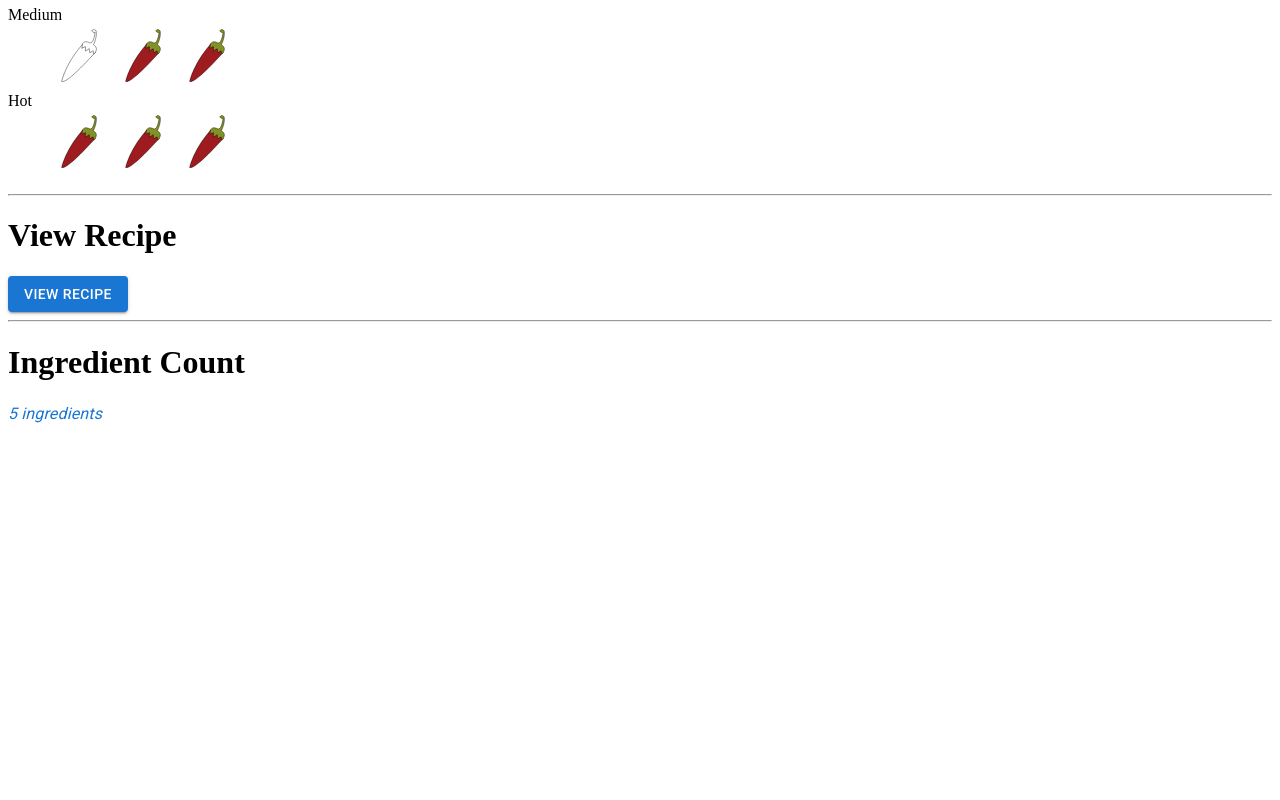
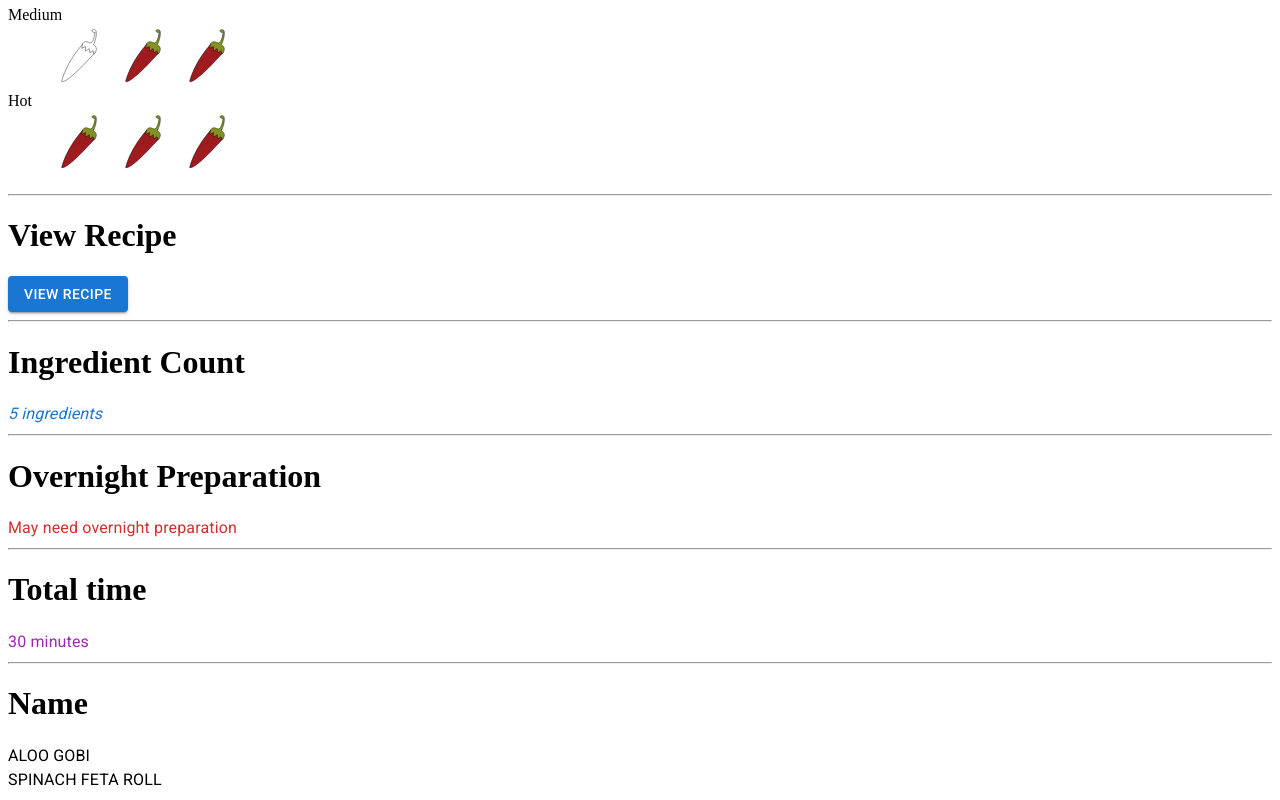
Before and after one commit to RecipeShelf/react, a React app: page / in a window 1280 px wide. Shown: the part 246-1046 px from the top of the page. Before the commit the page ends 800 px from the top, so only its background shows below. Built offline with nearby package versions, Linux system fonts and the light colour scheme.

Commit message:
Added a few more components

```diff
--- a/src/ComponentList.jsx
+++ b/src/ComponentList.jsx
@@ -1,8 +1,11 @@
 import React from "react";
 import { BrowserRouter as Router } from "react-router-dom";
-import IngredientCount from "./components/IngredientCountText";
-import SpiceLevel from "./components/SpiceLevelImages";
-import ViewRecipeButton from "./components/ViewRecipeButton";
+import IngredientCount from "./components/recipe/IngredientCountText";
+import NameText from "./components/recipe/NameText";
+import OvernightPreparationText from "./components/recipe/OvernightPreparationText";
+import SpiceLevel from "./components/recipe/SpiceLevelImages";
+import TotalTimeText from "./components/recipe/TotalTimeText";
+import ViewRecipeButton from "./components/recipe/ViewRecipeButton";
 
 const ComponentList = () => {
     return (
@@ -20,6 +23,16 @@ const ComponentList = () => {
             <hr />
             <h1>Ingredient Count</h1>
             <IngredientCount count={5}></IngredientCount>
+            <hr />
+            <h1>Overnight Preparation</h1>
+            <OvernightPreparationText></OvernightPreparationText>
+            <hr />
+            <h1>Total time</h1>
+            <TotalTimeText minutes={30}></TotalTimeText>
+            <hr />
+            <h1>Name</h1>
+            <NameText names={["Aloo Gobi", "Potato cauliflower"]}></NameText>
+            <NameText names={["Spinach feta roll"]}></NameText>
         </Router>
     )
 }
--- /dev/null
+++ b/src/components/recipe/NameText.jsx
@@ -0,0 +1,23 @@
+import * as React from "react";
+import { Typography, List, ListItem, Tooltip } from '@mui/material';
+
+function getList(names) {
+    return <React.Fragment><List>{names.map(i => <ListItem key={i}>{getText(i)}</ListItem>)}</List></React.Fragment>;
+}
+
+function getText(name) {
+    return <Typography fontStyle="bold" textTransform="uppercase">{name}</Typography>;
+}
+
+export default ({names}) => {
+        const primaryName = names[0];
+        const secondaryNames = names.slice(1);
+        if (secondaryNames.length === 0) {
+            return <>{getText(primaryName)}</>;
+        }
+        return <>
+                <Tooltip title={getList(secondaryNames)} describeChild followCursor arrow>
+                    {getText(primaryName)}
+                </Tooltip>
+               </>;
+};
--- /dev/null
+++ b/src/components/recipe/OvernightPreparationText.jsx
@@ -0,0 +1,8 @@
+import * as React from "react";
+import { Typography } from '@mui/material';
+
+export default () => (
+    <>
+        <Typography color="error">May need overnight preparation</Typography>
+    </>
+);
--- /dev/null
+++ b/src/components/recipe/TotalTimeText.jsx
@@ -0,0 +1,8 @@
+import * as React from "react";
+import { Typography } from '@mui/material';
+
+export default ({ minutes }) => (
+    <>
+        <Typography color="secondary">{minutes} minutes</Typography>
+    </>
+);
```
Also changed, not shown: src/components/recipe/IngredientCountText.jsx (renamed from src/components/IngredientCountText.jsx), src/components/recipe/SpiceLevelImages.jsx (renamed from src/components/SpiceLevelImages.jsx), src/components/recipe/ViewRecipeButton.jsx (renamed from src/components/ViewRecipeButton.jsx).
